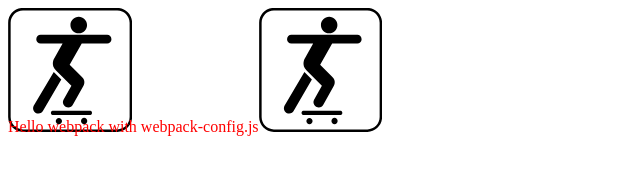
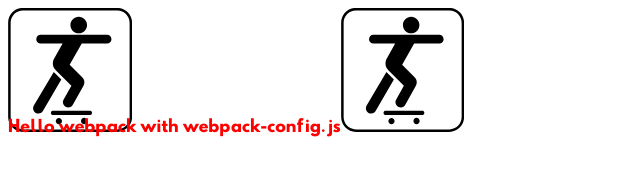
Before and after one commit to macotok/react-with-webpack, a website built with webpack: page dist/index.html in a window 1280 px wide. Shown: the whole page, without its empty margins (0-640 px from the left). Built offline with Linux system fonts and the light colour scheme.

Commit message:
font with webpack

```diff
--- a/src/style.css
+++ b/src/style.css
@@ -1,4 +1,12 @@
+@font-face {
+  font-family: 'MyFont';
+  font-style: normal;
+  font-weight: 600;
+  src: url('./my-font.woff') format('woff');
+}
+
 .hello {
   background: url('./icon.svg') no-repeat;
   color: red;
+  font-family: 'MyFont';
 }
--- a/webpack.config.js
+++ b/webpack.config.js
@@ -16,6 +16,10 @@
         test: /\.(png|svg|jpg|gif)$/,
         use: ['file-loader'],
       },
+      {
+        test: /\.(woff|woff2|eot|ttf|otf)$/,
+        use: ['file-loader'],
+      },
     ],
   },
 };
```
Also changed, not shown: dist/bundle.js, dist/faaad004d3fec9f6b77cfc1c13bbad39.woff (added), src/my-font.woff (added).
